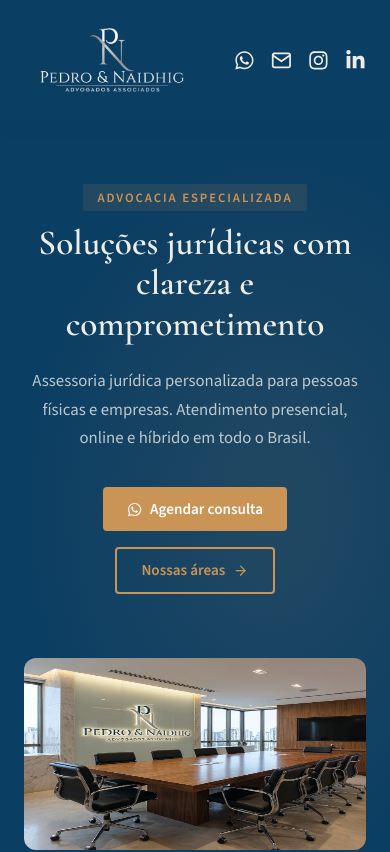
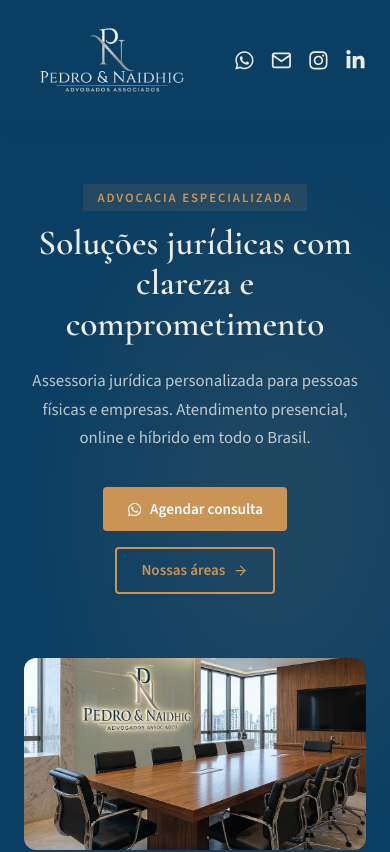
Before and after one commit to GabbyCarvalho/pedroenaidhig, a React (Vite) app: page / in a window 390 px wide. Shown: the top 852 px of the page. Built offline with nearby package versions, Linux system fonts and the light colour scheme.

Commit message:
fix valores cards for mobile

```diff
--- a/src/styles/Home.css
+++ b/src/styles/Home.css
@@ -1,5 +1,8 @@
 /* ===================== HOME.CSS ===================== */
-
+html {
+  -webkit-text-size-adjust: 100%;
+  text-size-adjust: 100%;
+}
 /* ── UTILITÁRIOS ── */
 .container {
   max-width: 1200px;
@@ -223,6 +226,7 @@
   width: 100%;
   aspect-ratio: 4/5;
   border-radius: 12px;
+  object-fit: cover
 }
 
 .hero .heroImage {
@@ -379,6 +383,7 @@
   border: 5px solid #fff;
   box-shadow: 0 8px 30px rgba(0,0,0,0.12);
   z-index: 1;
+  object-fit: cover
 }
 
 .sobreSection .sobreFoto2 {
@@ -390,6 +395,7 @@
   border: 5px solid #fff;
   box-shadow: 0 8px 30px rgba(0,0,0,0.12);
   z-index: 2;
+  object-fit: cover
 }
 
 .sobreTexto p {
```
